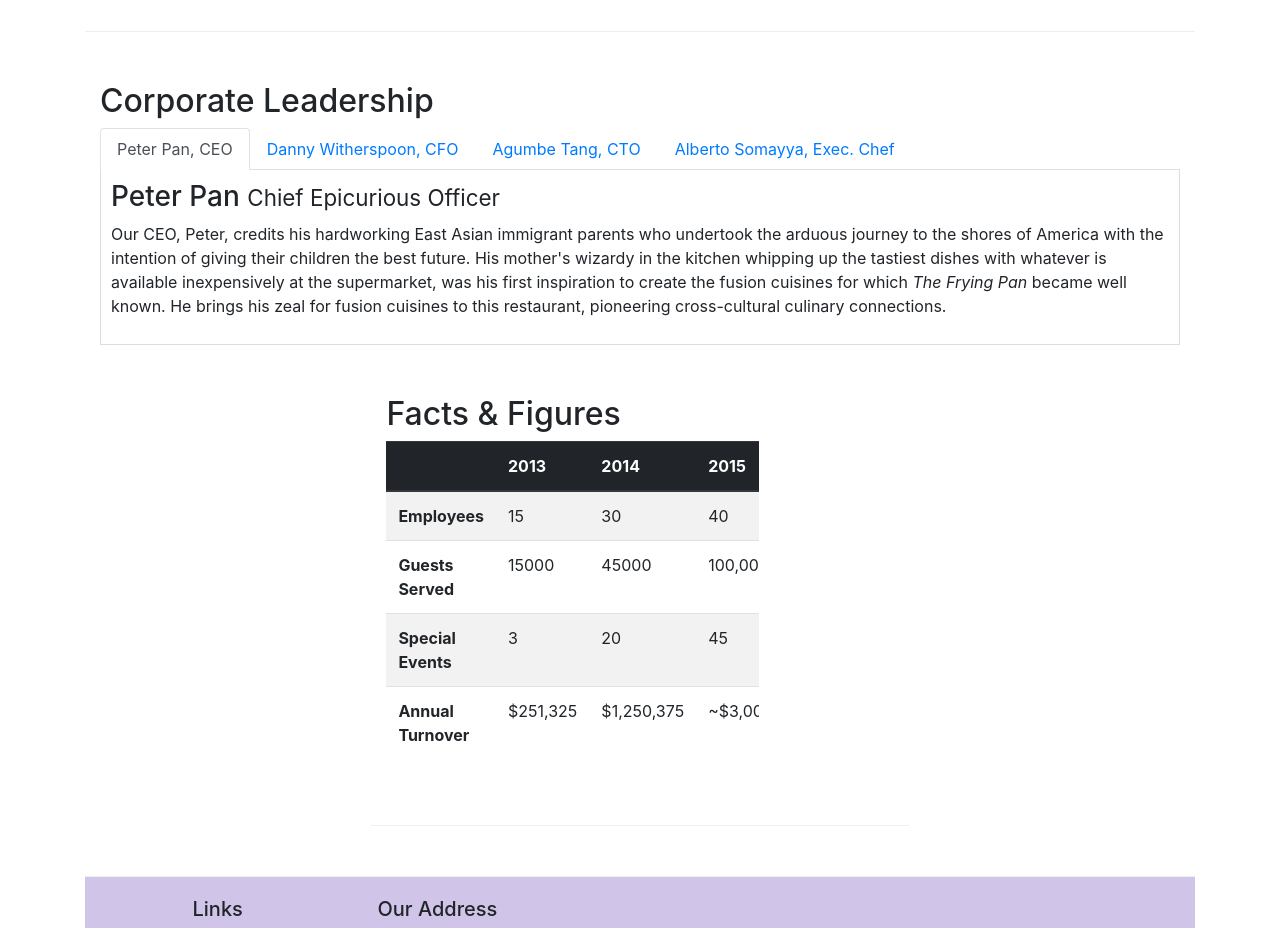
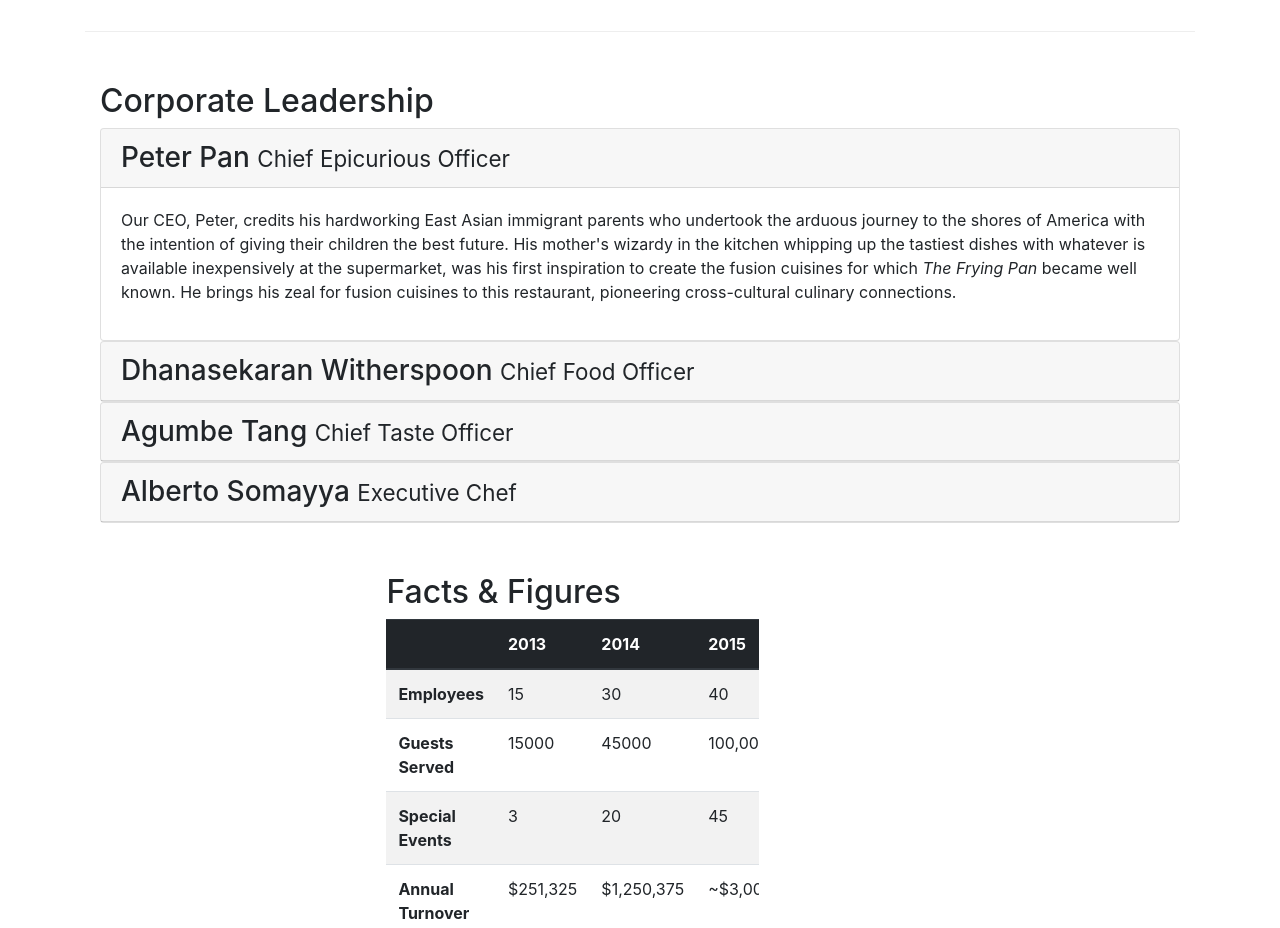
Before and after one commit to humphrey-mutuma/BS4-coursera, a website: page aboutus.html in a window 1280 px wide. Shown: the part 940-1868 px from the top of the page. Drawn offline with nearby package versions, Linux system fonts and the light colour scheme.

Commit message:
accordion

```diff
--- a/aboutus.html
+++ b/aboutus.html
@@ -104,7 +104,7 @@
             <div class="col-12">
                 <h2>Corporate Leadership</h2>
 
-                <ul class="nav nav-tabs">
+                <!-- <ul class="nav nav-tabs">
                     <li class="nav-item">
                       <a class="nav-link active" href="#peter"
                         role="tab" data-toggle="tab">Peter Pan, CEO</a>
@@ -121,27 +121,70 @@
                       <a class="nav-link" href="#alberto" role="tab"
                         data-toggle="tab">Alberto Somayya, Exec. Chef</a>
                     </li>
-                </ul>
-                <div class="tab-content">
-                    <div role="tabpanel" class="tab-pane fade show active" id="peter">
-                        <h3>Peter Pan <small>Chief Epicurious Officer</small></h3>
+                </ul> -->
+                <div id="accordion">
+                    <div class="card">
+                        <div class="card-header" role="tab" id="peterhead">
+                        <h3 class="mb-0">
+                            <a data-toggle="collapse" data-target="#peter">
+                            Peter Pan <small>Chief Epicurious Officer</small>
+                            </a>
+                        </h3>
+                        </div>
+                        <div class="collapse show" id="peter" data-parent="#accordion">
+                            <div class="card-body">
                                 <p class="d-none d-sm-block">Our CEO, Peter, credits his hardworking East Asian immigrant parents who undertook the arduous journey to the shores of America with the intention of giving their children the best future. His mother's wizardy in the kitchen whipping up the tastiest dishes with whatever is available inexpensively at the supermarket, was his first inspiration to create the fusion cuisines for which <em>The Frying Pan</em> became well known. He brings his zeal for fusion cuisines to this restaurant, pioneering cross-cultural culinary connections.</p>
                             </div>
-
-                    <div role="tabpanel" class="tab-pane fade " id="danny">
-                        <h3>Dhanasekaran Witherspoon <small>Chief Food Officer</small></h3>
+                        </div>
+                    </div>
+                    <!--  -->
+                    <div class="card">
+                        <div class="card-header" role="tab" id="dannyhead">
+                        <h3 class="mb-0">
+                            <a class="collapsed" data-toggle="collapse" data-target="#danny">
+                            Dhanasekaran Witherspoon <small>Chief Food Officer</small>
+                            </a>
+                        </h3>
+                    </div>
+                    <div class="collapse" id="danny" data-parent="#accordion">
+                        <div class="card-body">
                             <p class="d-none d-sm-block">Our CFO, Danny, as he is affectionately referred to by his colleagues, comes from a long established family tradition in farming and produce. His experiences growing up on a farm in the Australian outback gave him great appreciation for varieties of food sources. As he puts it in his own words, <em>Everything that runs, wins, and everything that stays, pays!</em></p>
                         </div>
-
-                    <div role="tabpanel" class="tab-pane fade " id="agumbe">
-                        <h3>Agumbe Tang <small>Chief Taste Officer</small></h3>
+                    </div>
+                    </div>
+                    <!--  -->
+                    <div class="card">
+                        <div class="card-header" role="tab" id="agumbehead">
+                        <h3 class="mb-0">
+                            <a class="collapsed" data-toggle="collapse" data-target="#agumbe">
+                            Agumbe Tang <small>Chief Taste Officer</small>
+                            </a>
+                        </h3>
+                    </div>
+                    <div class="collapse" id="agumbe" data-parent="#accordion">
+                        <div class="card-body">
                             <p class="d-none d-sm-block">Blessed with the most discerning gustatory sense, Agumbe, our CTO, personally ensures that every dish that we serve meets his exacting tastes. Our chefs dread the tongue lashing that ensues if their dish does not meet his exacting standards. He lives by his motto, <em>You click only if you survive my lick.</em></p>
                         </div>
-                    <div role="tabpanel" class="tab-pane fade " id="alberto">
-                        <h3>Alberto Somayya <small>Executive Chef</small></h3>
-                        <p class="d-none d-sm-block">Award winning three-star Michelin chef with wide International experience having worked closely with whos-who in the culinary world, he specializes in creating mouthwatering Indo-Italian fusion experiences. He says, <em>Put together the cuisines from the two craziest cultures, and you get a winning hit! Amma Mia!</em></p>
                     </div>
                      </div>
+                    <!--  -->
+                    <div class="card">
+                        <div class="card-header" role="tab" id="albertohead">
+                        <h3 class="mb-0">
+                            <a class="collapsed" data-toggle="collapse" data-target="#alberto">
+                            Alberto Somayya <small>Executive Chef</small>
+                            </a>
+                        </h3>
+                    </div>
+                    <div class="collapse" id="alberto" data-parent="#accordion">
+                        <div class="card-body">
+                            <p class="d-none d-sm-block">Blessed with the most discerning gustatory sense, Agumbe, our CTO, personally ensures that every dish that we serve meets his exacting tastes. Our chefs dread the tongue lashing that ensues if their dish does not meet his exacting standards. He lives by his motto, <em>You click only if you survive my lick.</em></p>
+                        </div>
+                    </div>
+                    </div>
+                    <!--  -->
+                </div>
+
        </div>
        <div class="row row-content">
            <div class="col-12 col-sm-9">
```
Also changed, not shown: index.html (+22 -3 lines). Lines whose indentation alone changed are shown as unchanged.
